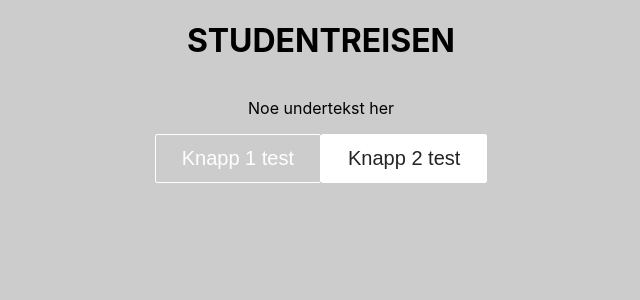
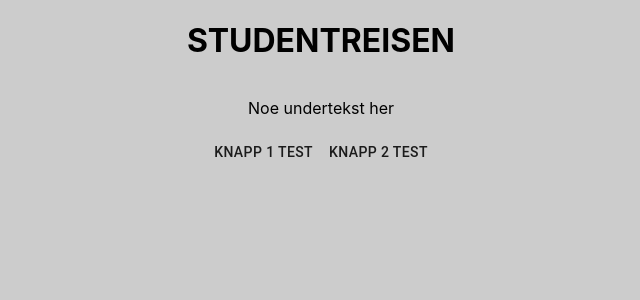
Before and after one commit to fuzzboii/Studentreisen, a React (Create React App) app: page / in a window 1280 px wide. Shown: the top 300 px of the page, without its empty margins (319-959 px from the left). Built offline with nearby package versions, Linux system fonts and the light colour scheme.

Commit message:
import { Button } from '@material-ui/core';

```diff
--- a/src/components/HeroSection.js
+++ b/src/components/HeroSection.js
@@ -1,6 +1,6 @@
 import React from 'react';
 import '../App.css';
-import { Button } from './Button';
+import { Button } from '@material-ui/core';
 import './HeroSection.css';
 
 function HeroSection() {
@@ -10,14 +10,12 @@ function HeroSection() {
             <p>Noe undertekst her</p>
             <div className="hero-btns">
                 <Button className='btns'
-                buttonStyle='btn--outline'
-                buttonSize='btn--large'
+
                 >
                  Knapp 1 test
                 </Button>
                 <Button className='btns'
-                buttonStyle='btn--primary'
-                buttonSize='btn--large'
+
                 >
                  Knapp 2 test <i className='knapp2' />
                 </Button>
```
